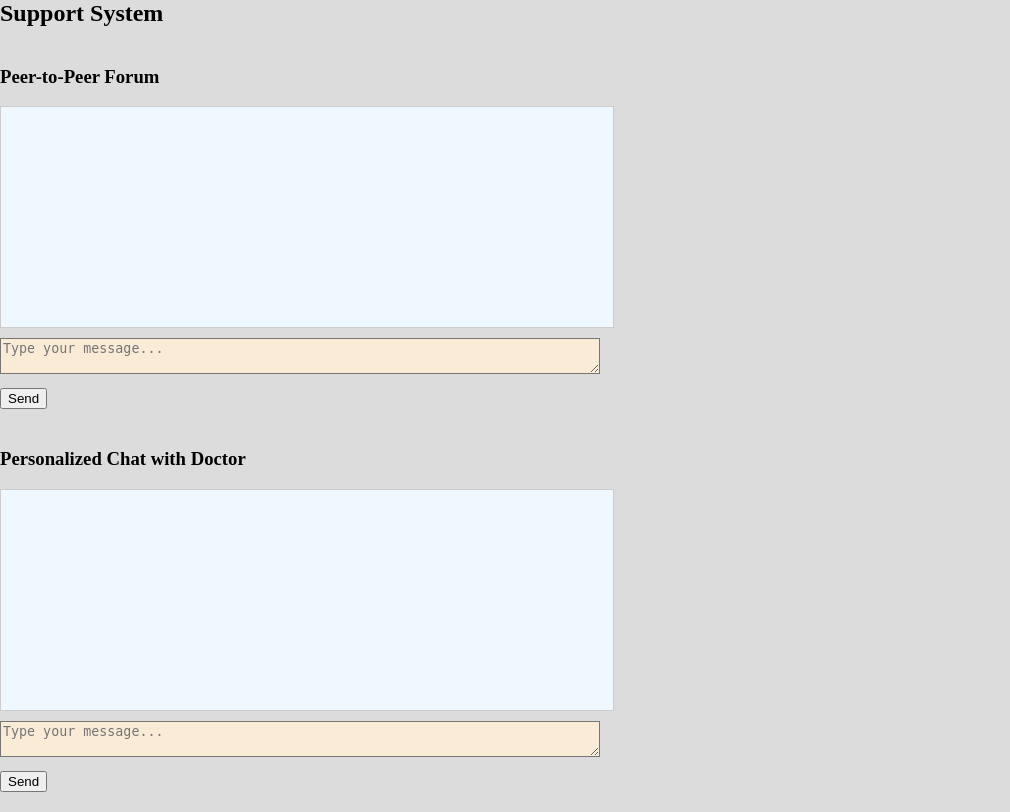
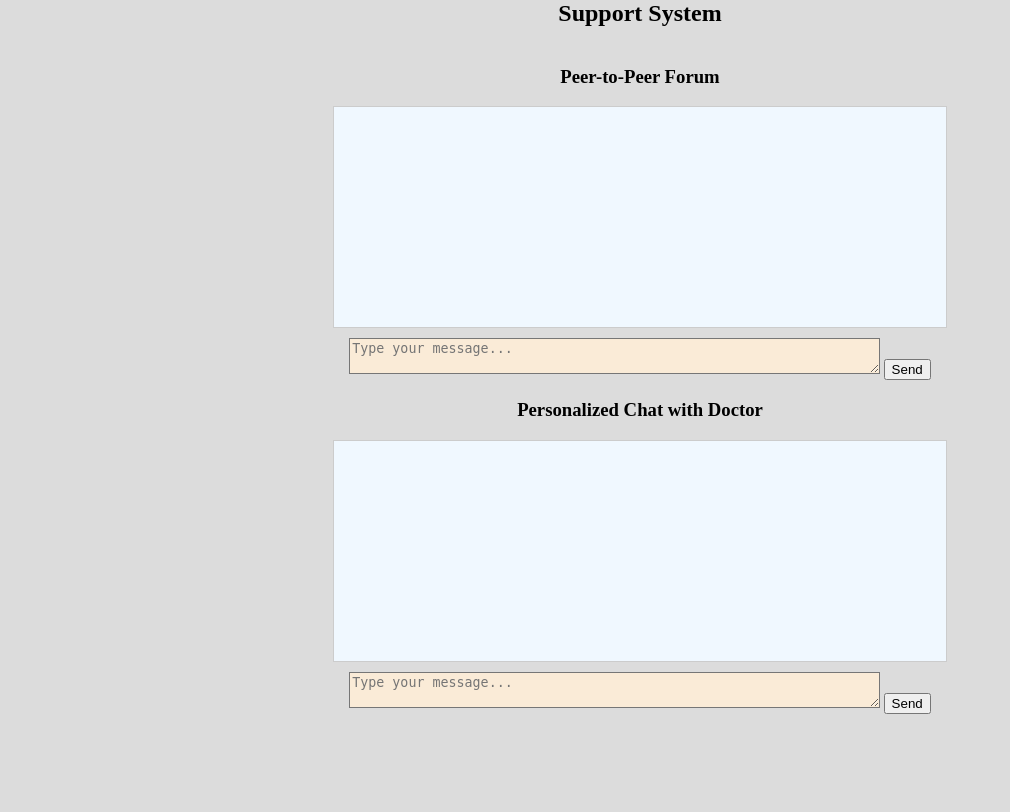
Before and after one commit to Samboja651/Addiction-Solver, a Flask app: page /help in a window 1280 px wide. Shown: the part 18-830 px from the top of the page, without its empty margins (0-1010 px from the left). After the commit the page ends 732 px from the top, so only its background shows below. Run offline with Flask 3, Linux system fonts and the light colour scheme.

Commit message:
uppdated position of h2, h3 and seb=nd button

```diff
--- a/static/css/help.css
+++ b/static/css/help.css
@@ -16,11 +16,17 @@
   .container {
     display: flex;
     flex-direction: column;
+    text-align: center;
   }
+
+  h2, h3 {
+    display: inline-block;
+}
 
   .forum, .personalized-chat {
     width: 48%;
     margin-bottom: 20px;
+    margin: 0 auto;
   }
 
   .chat-box {
@@ -37,6 +43,23 @@
     background-color: antiquewhite;
   }
 
+  .forum textarea, .personalized-chat textarea {
+    width: calc(100% - 90px); /* Adjust width to leave space for the button */
+    margin-top: 10px;
+    background-color: antiquewhite;
+}
+
+.forum button, .personalized-chat button {
+    margin-top: 10px;
+}
+
+.chat-controls {
+    display: flex;
+    align-items: center;
+}
+
+
+
   button {
     margin-top: 10px;
   }
```
